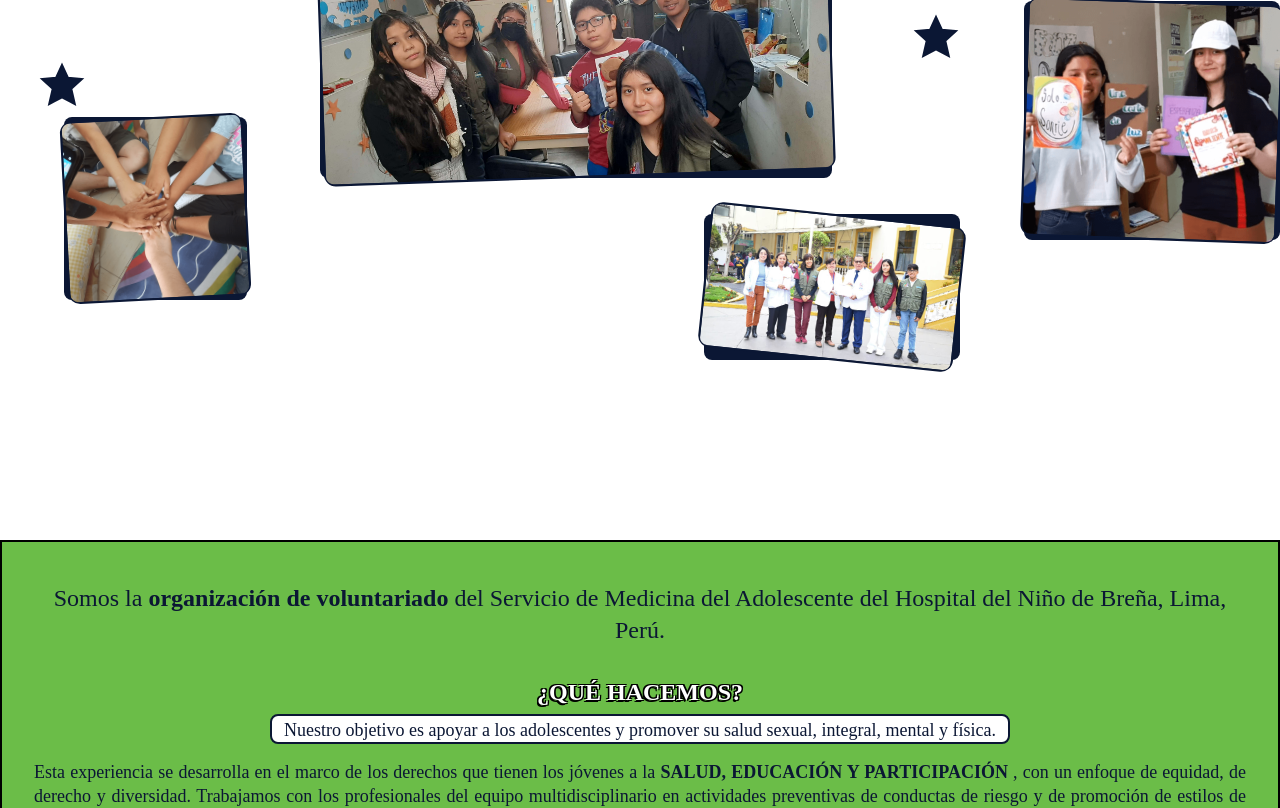
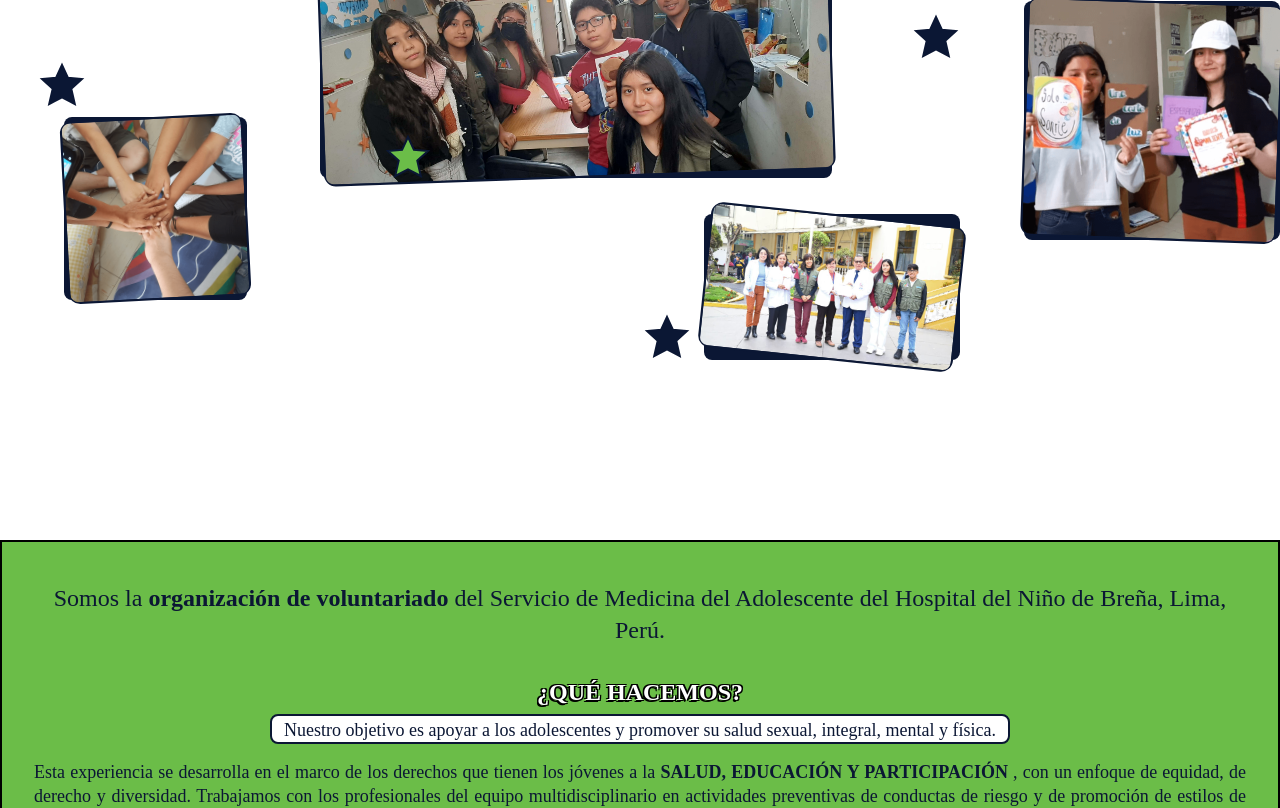
Before and after one commit to abigail-br987/nextjs-foreveryoung, a Next.js app: page / in a window 1280 px wide. Shown: the part 660-1468 px from the top of the page. Built offline with nearby package versions, Linux system fonts and the light colour scheme; a web font is replaced by a local one.

Commit message:
feat: animated layer

```diff
--- a/src/components/sections/AnimatedLanding.tsx
+++ b/src/components/sections/AnimatedLanding.tsx
@@ -11,6 +11,8 @@ export function AnimatedLanding() {
     const yTransform2 = useTransform(scrollY, [0, 1300], [0, 650]);
     const yTransform3 = useTransform(scrollY, [0, 1300], [0, 350]);
     const yTransform4 = useTransform(scrollY, [0, 1300], [0, 550]);
+    const yTransform5 = useTransform(scrollY, [0, 600, 1300], [0, -10, -150]);
+
     const scaleTransform = useTransform(scrollY, [0, 1500], [1, 0.9]);
 
     const animationProps = {
@@ -153,9 +155,17 @@ export function AnimatedLanding() {
             />
 
 <StarIcon className="absolute text-darkBlue left-[29%] top-[6%]" />
+<StarIcon className="absolute text-deepGreen bottom-[30%] left-[30%] " />
+<StarIcon className="absolute text-darkBlue bottom-[15%] right-[46%]" />
 
           </motion.div>
+
+
         </div>
+        <motion.div className="bg-darkBlue h-screen w-full z-30 -translate-y-10"         style={{
+            y: yTransform5,
+          }} >
+            </motion.div>
       </div>
 
     )
```
